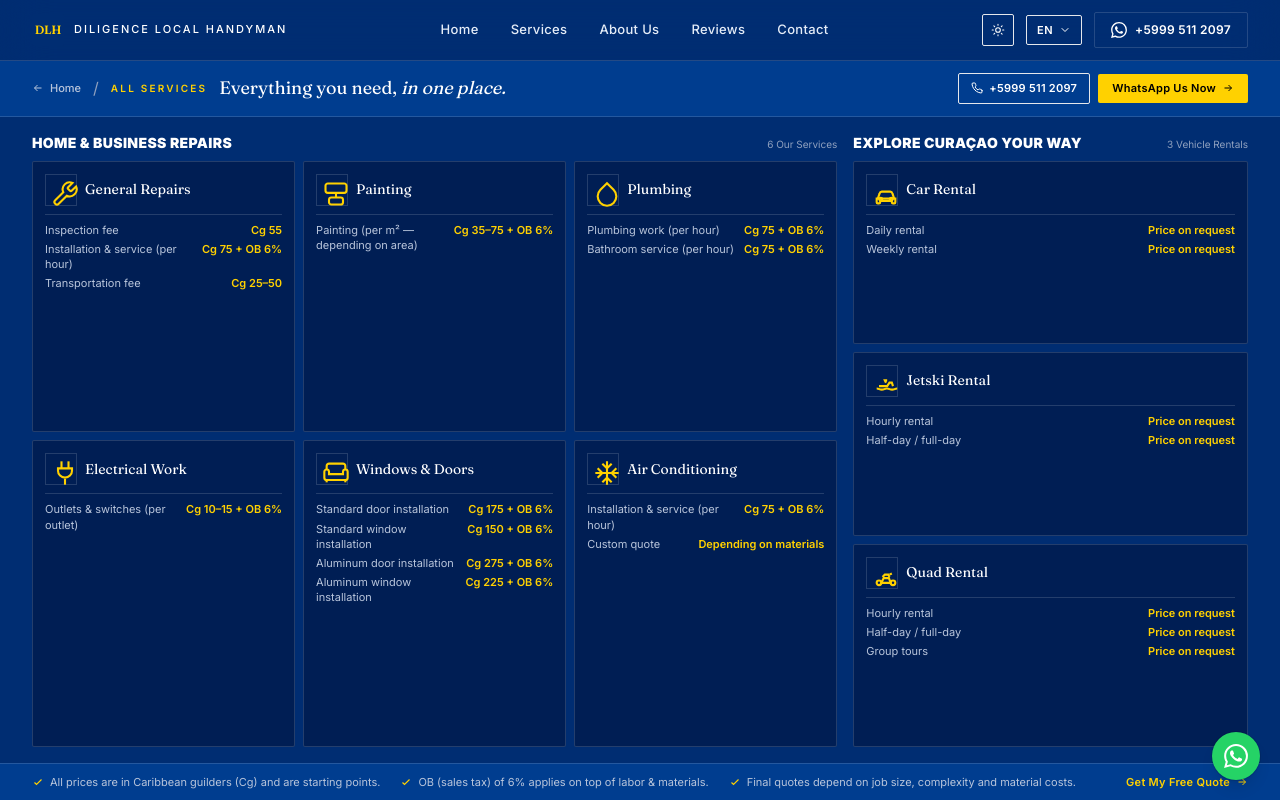
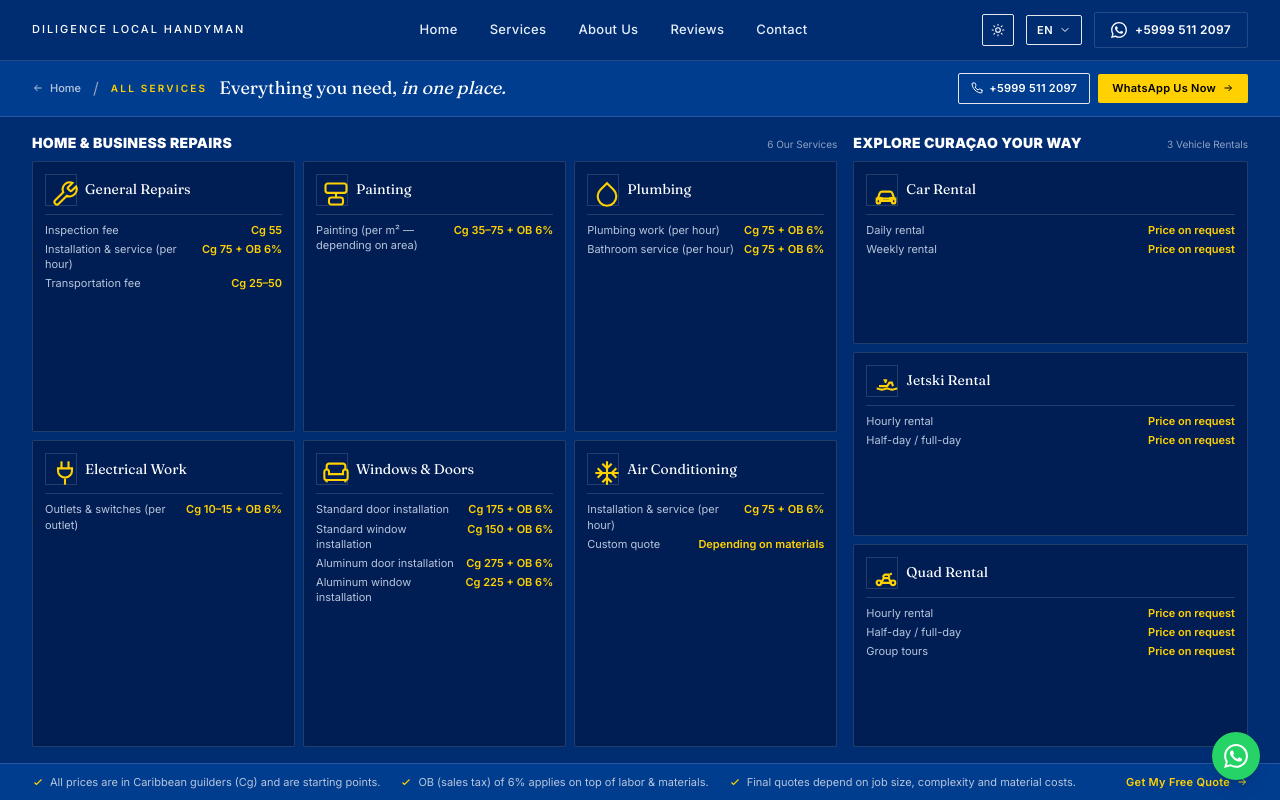
Before and after one commit to Ioioiog/handyman, a Next.js app: page /services in a window 1280 px wide. Built offline with nearby package versions, Linux system fonts and the light colour scheme.

Commit message:
Remove redundant span for DLH in header and footer

```diff
--- a/components/dlh.tsx
+++ b/components/dlh.tsx
@@ -33,8 +33,7 @@ export function Navbar() {
     <header className="sticky top-0 z-50 border-b border-border bg-bg/95 backdrop-blur-xl">
       <div className="mx-auto flex max-w-7xl items-center justify-between px-4 py-3 sm:px-5 lg:px-8">
         <Link href="/" className="flex items-center gap-2.5">
-          <span className="flex h-8 w-8 items-center justify-center rounded-sm bg-[#002D72] font-display text-[12px] font-semibold tracking-tight text-[#FFD100]">DLH</span>
-          <span className="hidden text-[11px] font-medium uppercase leading-tight tracking-[.18em] text-fg/90 sm:block">Diligence Local Handyman</span>
+          <span className="text-[11px] font-medium uppercase leading-tight tracking-[.18em] text-fg/90 sm:block">Diligence Local Handyman</span>
         </Link>
 
         <nav className="hidden items-center gap-8 lg:flex">
@@ -264,7 +263,6 @@ export function Footer() {
       <div className="mx-auto grid max-w-7xl gap-10 px-5 py-16 sm:grid-cols-2 sm:gap-12 sm:py-20 lg:grid-cols-12 lg:px-8">
         <div className="lg:col-span-4">
           <Link href="/" className="inline-flex items-center gap-2.5">
-            <span className="flex h-10 w-10 items-center justify-center rounded-sm bg-[#002D72] font-display text-[14px] font-semibold tracking-tight text-[#FFD100]">DLH</span>
             <span className="font-display text-base text-fg">Diligence Local Handyman</span>
           </Link>
           <p className="mt-5 max-w-sm text-sm leading-7 text-muted">
```
